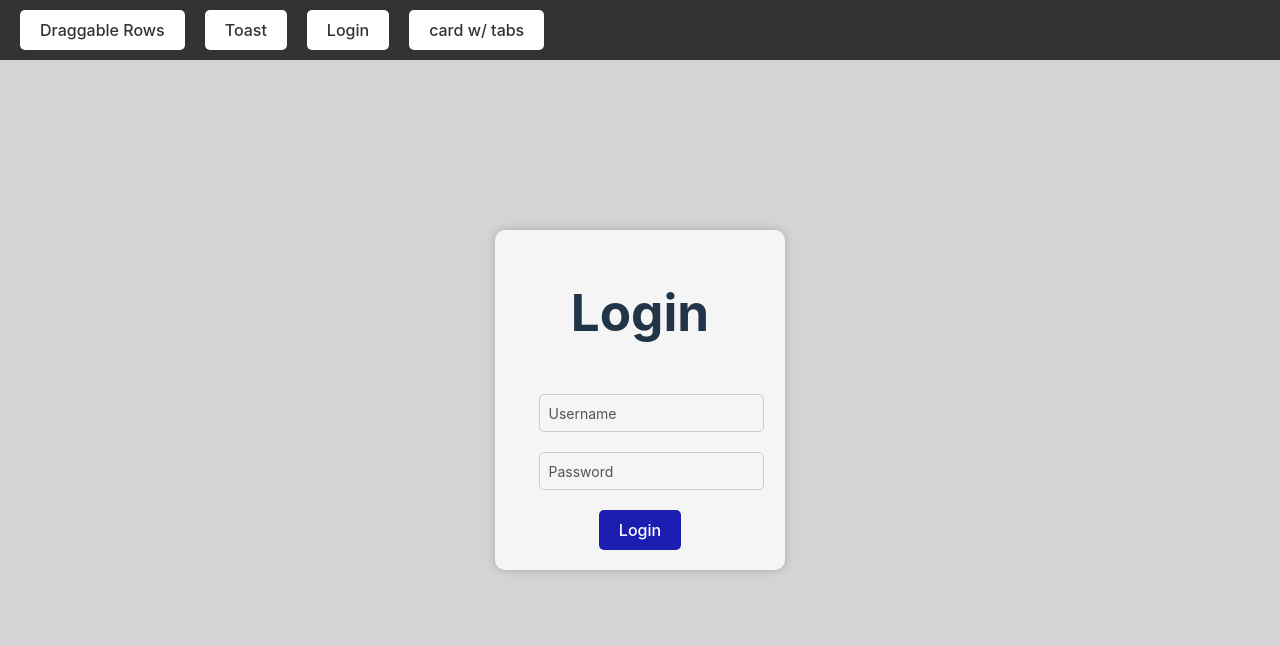
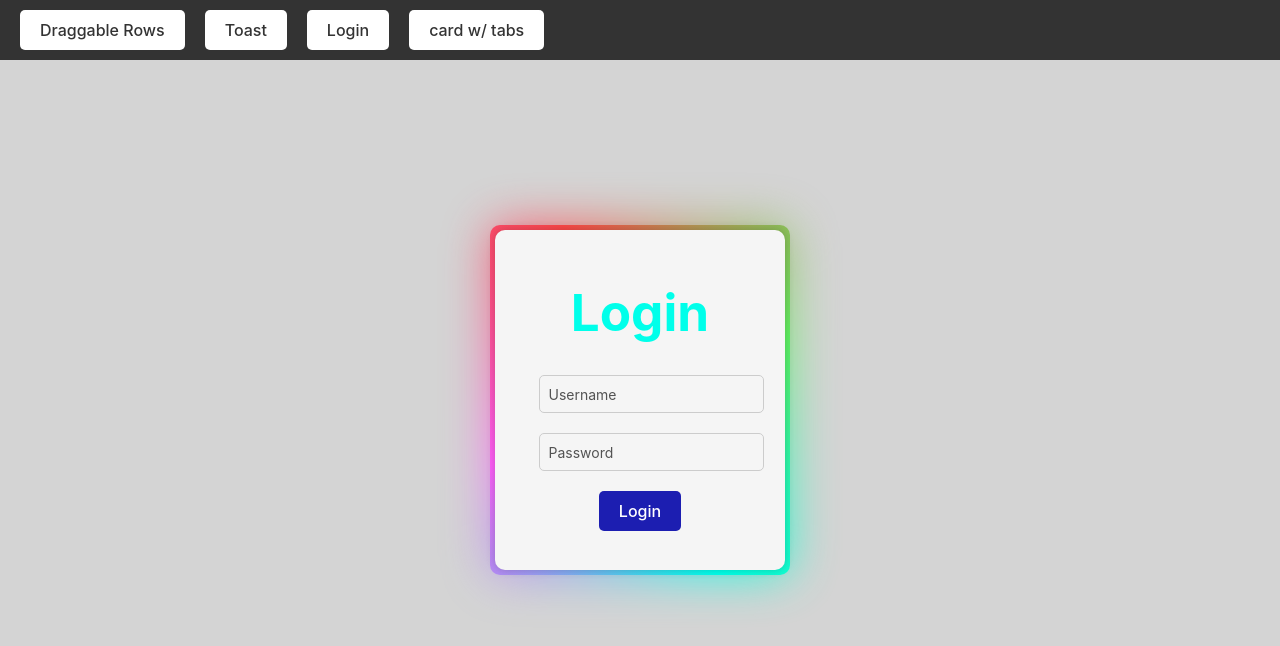
Before and after one commit to jjpete13/misc-comps, a React (Vite) app: page / in a window 1280 px wide. Both pictures are taken after a click on the button "Login". Shown: the top 646 px of the page. Built offline with nearby package versions, Linux system fonts and the light colour scheme.

Commit message:
finishes login modal and adds rgb border

```diff
--- a/src/Login/Login.css
+++ b/src/Login/Login.css
@@ -1,4 +1,5 @@
 .login {
+  position: relative;
   display: flex;
   flex-direction: column;
   align-items: center;
@@ -10,15 +11,47 @@
   box-shadow: 0px 0px 10px 0px rgba(0,0,0,0.2);
   padding: 20px;
 
+  > .input-group:first-child {
+    margin-top: auto;
+  }
 }
+@property --angle {
+  syntax: '<angle>';
+  initial-value: 0deg;
+  inherits: false;
+}
+#colorful::after, #colorful::before {
+  content: '';
+  position: absolute;
+  width: 100%;
+  height: 100%;
+  top: 50%;
+  left: 50%;
+  transform: translate(-50%, -50%);
+  z-index: -1;
+  padding: 5px;
+  border-radius: 10px;
+  background-image: conic-gradient(from var(--angle), #fa4747, #60ee60, #00ffea, #fc5df7, #fa4747);
+  animation: 3s spin linear infinite;
+}
+#colorful::before {
+  filter: blur(1.5em);
+  opacity: 0.8;
+}
+@keyframes spin {
+  from {
+    --angle: 0deg;
+  }
+  to {
+    --angle: 360deg;
+  }
+}
+
 .input-group {
   position: relative;
   margin-bottom: 20px;
   font-size: 14px;
 }
-#user {
-    margin-top: auto
-  }
 
 .input-group input {
   padding: 10px;
--- a/src/Login/Login.tsx
+++ b/src/Login/Login.tsx
@@ -1,11 +1,11 @@
-import { useRef } from "react";
+import { useRef, useState } from "react";
 import "./Login.css";
 import { toast } from "../toast/toastObserver";
 
-// TODO: add rgb border and button to trigger it
 export default function Login() {
   const userRef = useRef<HTMLInputElement>(null);
   const passRef = useRef<HTMLInputElement>(null);
+  const [colorful, setColorful] = useState<boolean>(true);
 
   const handleOnBlur = (id: string, ref: React.RefObject<HTMLInputElement>) => {
     if (ref.current?.value !== null && ref.current?.value !== "") {
@@ -19,9 +19,18 @@ export default function Login() {
     }
   }
 
+  const handleSubmit = () => {
+    const hasUser = userRef.current?.value !== null && userRef.current?.value !== "";
+    const hasPass = passRef.current?.value !== null && passRef.current?.value !== "";
+    if (hasUser && hasPass) {
+      return toast.success("Login successful");
+    }
+    return toast.error("Missing username or password");
+  }
+
   return (
-    <div className="login">
-      <h1>Login</h1>
+    <div className="login" id={colorful ? "colorful" : ""}>
+      <h1 style={{color: colorful ? "#00ffea" : "", cursor: "pointer"}} onClick={() => setColorful(!colorful)}>Login</h1>
       <div className="input-group" id='user'>
         <input
           type="text"
@@ -40,7 +49,7 @@ export default function Login() {
           />
         <label htmlFor="password" id="password-label">Password</label>
       </div>
-      <button onClick={() => toast.success("Login successful")}>Login</button>
+      <button onClick={handleSubmit}>Login</button>
     </div>
   )
 }
```
